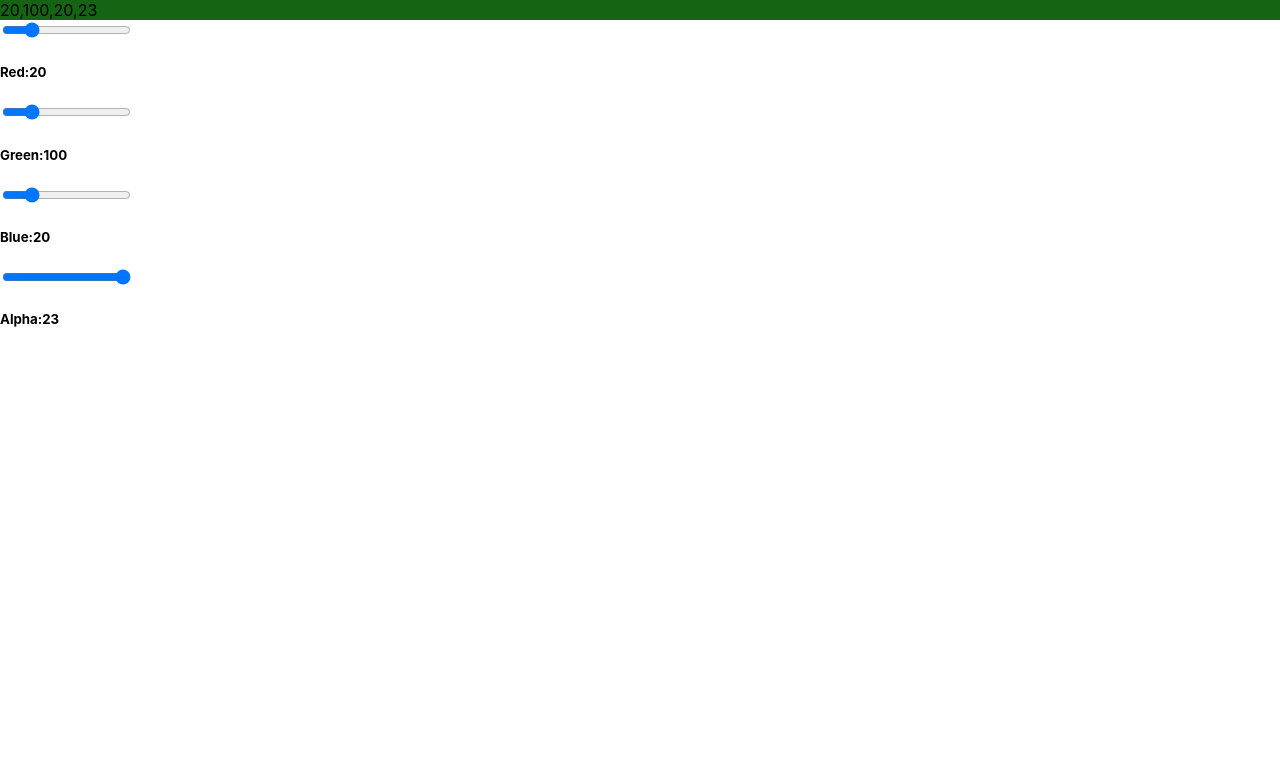
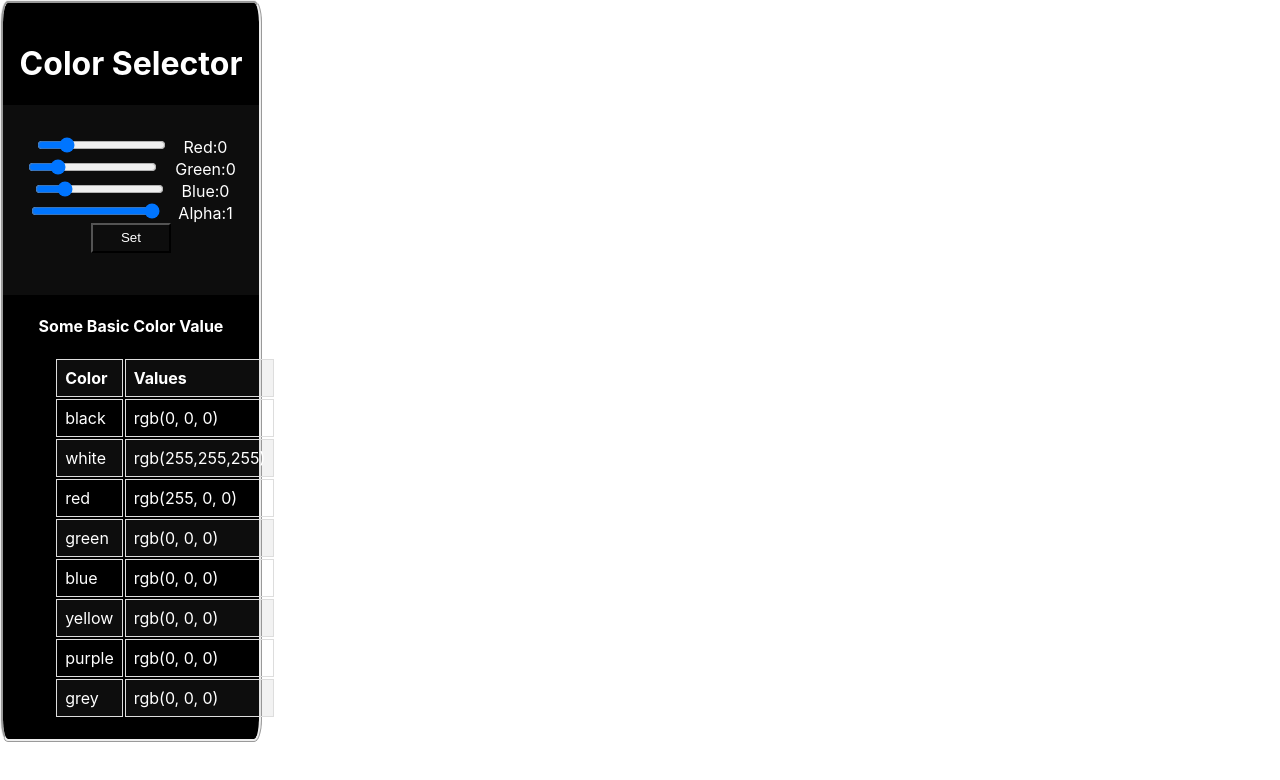
Before and after one commit to CUNY-TTP20/rDomC, a React (Create React App) app: page / in a window 1280 px wide. Shown: the top 780 px of the page. Built offline with nearby package versions, Linux system fonts and the light colour scheme.

Commit message:
finished color selector component

```diff
--- a/src/App.js
+++ b/src/App.js
@@ -5,10 +5,10 @@ function App() {
   return (
     <div className="App">
       <ColorSelector
-        Red="20"
-        Green="100"
-        Blue="20"
-        Alpha="23"
+        Red="0"
+        Green="0"
+        Blue="0"
+        Alpha="1"
       />
     </div>
   );
--- a/src/Components/colorSelector.jsx
+++ b/src/Components/colorSelector.jsx
@@ -11,25 +11,49 @@ class ColorSelector extends Component {
       alpha: this.props.Alpha,
     };
   }
+  handleSubmit = (event) => {
+    event.preventDefault();
+    this.props.onChange(this.state.red,this.state.green,this.state.blue,this.state.alpha);
+  }
   handleChange = (event) => {
     const value = event.target.value;
     this.setState({
       ...this.state,
       [event.target.name]: value,
     });
+
   };
-    render() {
-        let rato = this.state.red;
-        let hariyo = this.state.green;
-        let nilo = this.state.blue;
-        let aleph = this.state.alpha;
+  render() {
+    let rato = this.state.red;
+    let hariyo = this.state.green;
+    let nilo = this.state.blue;
+    let aleph = this.state.alpha;
+    let colors = [
+      { color: "black", value: "rgb(0, 0, 0)" },
+      { color: "white", value:" rgb(255,255,255)" },
+      { color: "red", value: "rgb(255, 0, 0)" },
+      { color:" green", value: "rgb(0, 0, 0)" },
+      { color:" blue", value: "rgb(0, 0, 0)" },
+      { color: "yellow", value: "rgb(0, 0, 0)" },
+      { color: "purple", value: "rgb(0, 0, 0)" },
+      { color: "grey", value: "rgb(0, 0, 0)" },
+    ];
+    let colorTable = colors.map((i) => {
+      return (
+        <tr>
+          <td>{i.color}</td>
+          <td>{i.value}</td>
+        </tr>
+      );
+    } )
     return (
-      <div>
-            <div
-                style={{background:`rgba(${rato},${hariyo},${nilo},${aleph})`}}
-          className={classes.colorDiv}
-        >{`${this.state.red},${this.state.green},${this.state.blue},${this.state.alpha}`}</div>
+      <div className={classes.mainDiv} style={{
+        background: `rgba(${rato},${hariyo},${nilo},${aleph})`,
+        color: `rgba(${255-rato},${255-hariyo},${255-nilo},${aleph})`
+      }}>
+        <h1> Color Selector</h1>
         <div className={classes.sliderDiv}>
+          <form onSubmit={this.handleSubmit}>
           <input
             type={"range"}
             step={"1"}
@@ -39,7 +63,8 @@ class ColorSelector extends Component {
             className={classes.slider}
             onChange={this.handleChange}
           ></input>
-          <h5>Red:{this.state.red}</h5>
+          &emsp;
+          <label>Red:{this.state.red}</label>
           <input
             type={"range"}
             max={"255"}
@@ -49,7 +74,8 @@ class ColorSelector extends Component {
             className={classes.slider}
             onChange={this.handleChange}
           ></input>
-          <h5>Green:{this.state.green}</h5>
+          &emsp;
+          <label>Green:{this.state.green}</label>
           <input
             type={"range"}
             max={"255"}
@@ -59,7 +85,8 @@ class ColorSelector extends Component {
             className={classes.slider}
             onChange={this.handleChange}
           ></input>
-          <h5>Blue:{this.state.blue}</h5>
+          &emsp;
+          <label>Blue:{this.state.blue}</label>
           <input
             type={"range"}
             max={"1"}
@@ -69,8 +96,24 @@ class ColorSelector extends Component {
             className={classes.slider}
             onChange={this.handleChange}
           ></input>
-          <h5>Alpha:{this.state.alpha}</h5>
+          &emsp;
+          <label>Alpha:{this.state.alpha}</label><br/>
+            <button type="submit" style={{
+              color: "inherit",
+              backgroundColor: "inherit",
+              width: "80px",
+              height:"30px"
+            }}>Set</button>
+          </form>
         </div>
+        <h4>Some Basic Color Value</h4>
+        <table>
+          <tr>
+            <th>Color</th>
+            <th>Values</th>
+          </tr>
+          {colorTable}
+        </table>
       </div>
     );
   }
--- a/src/Components/css/colorSelector.module.css
+++ b/src/Components/css/colorSelector.module.css
@@ -1,6 +1,42 @@
 .colorDiv{
+    position:relative;
+    width:100px;
+    height:100px;
+    text-align: center;
+    left:6.5vw;
+    border-style:ridge;
+}
 
+.sliderDiv{
+    padding-top:30px;
+    width:20vw;
+    height: 20vh;
+    position:relative;
+    text-align: center;
+    background-color: rgba(128,128,128,0.1);
 }
-.sliderDiv{
+.mainDiv{
+    /* padding-left: ; */
+    text-align: center;
+    padding-top:20px;
+    padding-bottom:20px;
+    position:relative;
+    height: max-content;
+    width:20vw;
+    display:inline-block;
+    border-style: ridge;
+    border-radius: 3%;
+}
+.mainDiv table{
+    position:relative;
+    left:4vw;
+}
+.mainDiv th,td{
 
+  border: 1px solid #dddddd;
+  text-align: left;
+  padding: 8px;
 }
+.mainDiv tr:nth-child(odd){
+    background-color:rgba(128,128,128,0.1);
+}
```
